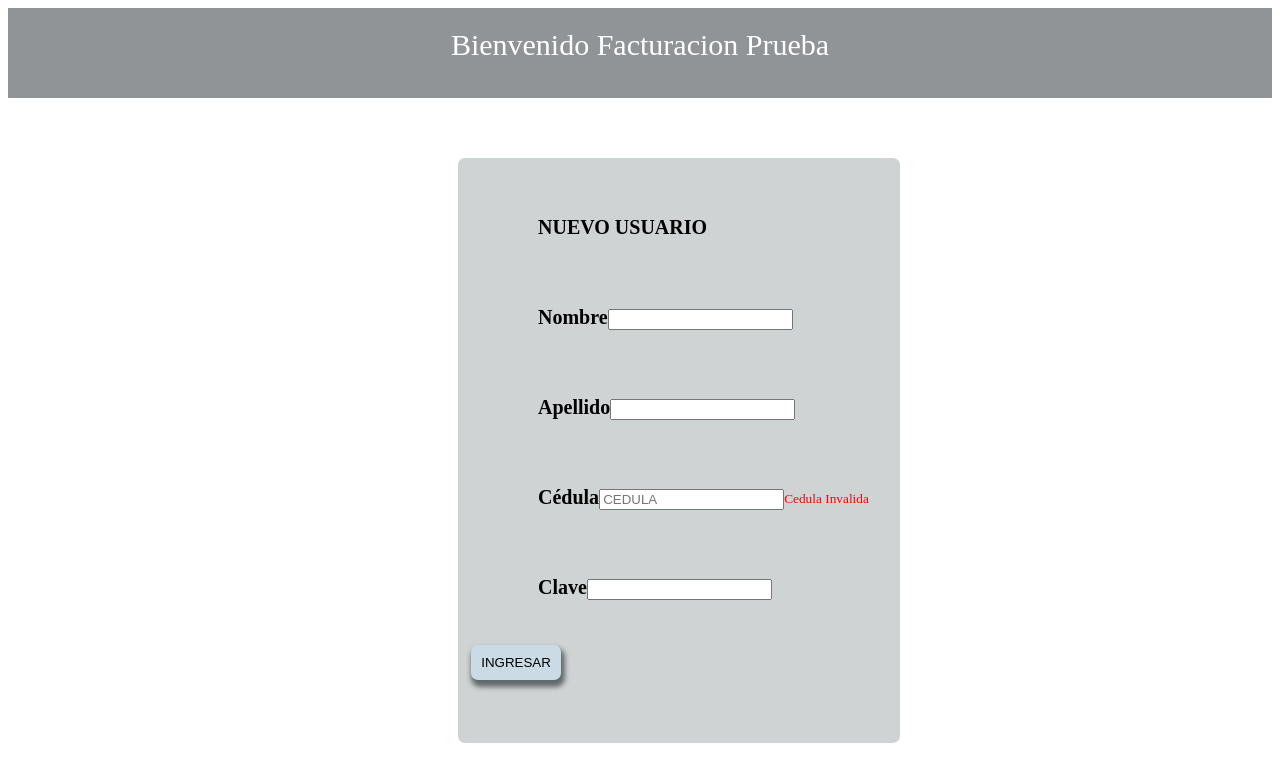
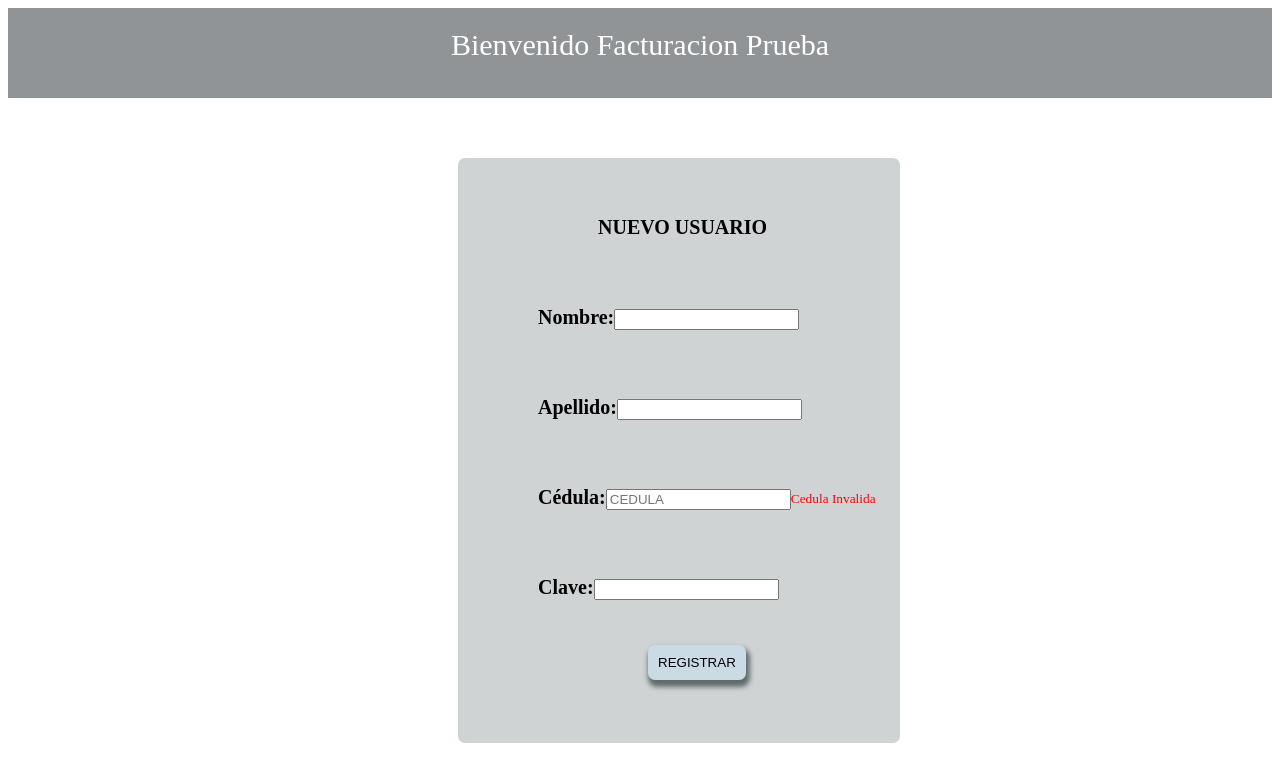
Before and after one commit to IsraelFernan/Poveda, an Angular app: page /Registro in a window 1280 px wide. Shown: the top 782 px of the page. Built offline with nearby package versions, Linux system fonts and the light colour scheme.

Commit message:
P_Registro

```diff
--- a/src/app/Components/registro/registro.component.html
+++ b/src/app/Components/registro/registro.component.html
@@ -1,14 +1,14 @@
 <div id="titulo">Bienvenido Facturacion Prueba</div>
 <div class="DatosRegistro">
-    <h5>NUEVO USUARIO</h5>
-    <h5 style="display: inline-block;">Nombre</h5>
+    <h5 style="margin-left: 60px;">NUEVO USUARIO</h5>
+    <h5 style="display: inline-block;">Nombre:</h5>
     <input type="text"><br>
-    <h5 style="display: inline-block;">Apellido</h5>
+    <h5 style="display: inline-block;">Apellido:</h5>
     <input type="text"><br>
-    <h5 style="display: inline-block;">Cédula</h5>
+    <h5 style="display: inline-block;">Cédula:</h5>
     <input type="text" value="" placeholder="CEDULA" name="cedula" [(ngModel)]="cedula" (ngModelChange)="validadorDeCedula(cedula)" maxlength="10">
     <small *ngIf="!validador" class="text-danger" style="color: red;">Cedula Invalida</small>
-    <h5 style="display: inline-block;">Clave</h5>
+    <h5 style="display: inline-block;">Clave:</h5>
     <input type="text"><br>
-    <button class="boton">INGRESAR</button>
+    <button style="margin-left: 190px;" class="boton">REGISTRAR</button>
 </div>
--- a/src/app/Components/registro/registro.component.ts
+++ b/src/app/Components/registro/registro.component.ts
@@ -12,6 +12,9 @@ export class RegistroComponent implements OnInit {
   mayusculas: any = 'ABCDEFGHIJKLMNOPQRSTUVWXYZ';
   minusculas: any = 'abcdefghijklmnopqrstuvwxyz';
   caracteres: any  = '@#$%&';
+  nombre: string = '';
+  apellido: string = '';
+  clave: string = '';
   constructor() { }
 
   validadorDeCedula(cedula: String) {
--- /dev/null
+++ b/src/app/Models/Cliente.ts
@@ -0,0 +1,6 @@
+export class Clilente{
+    nombre: string='';
+    apellido: string='';
+    cedula: string='';
+    clave:string='';
+}
```
Also changed, not shown: src/app/Services/cliente-servicio.service.ts (added, +9 -0 lines), 1 other file (tests, documents, lock files or other folders).
